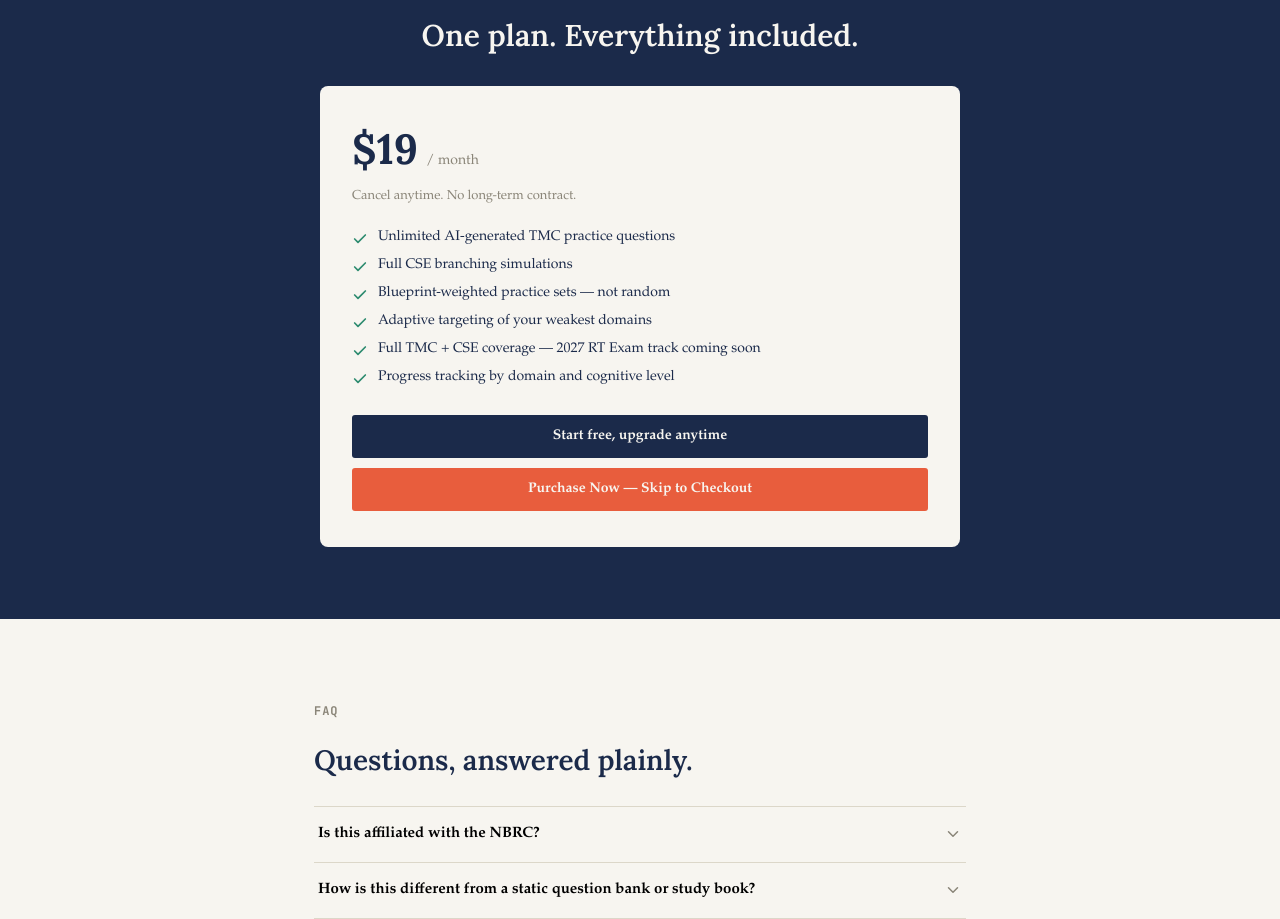
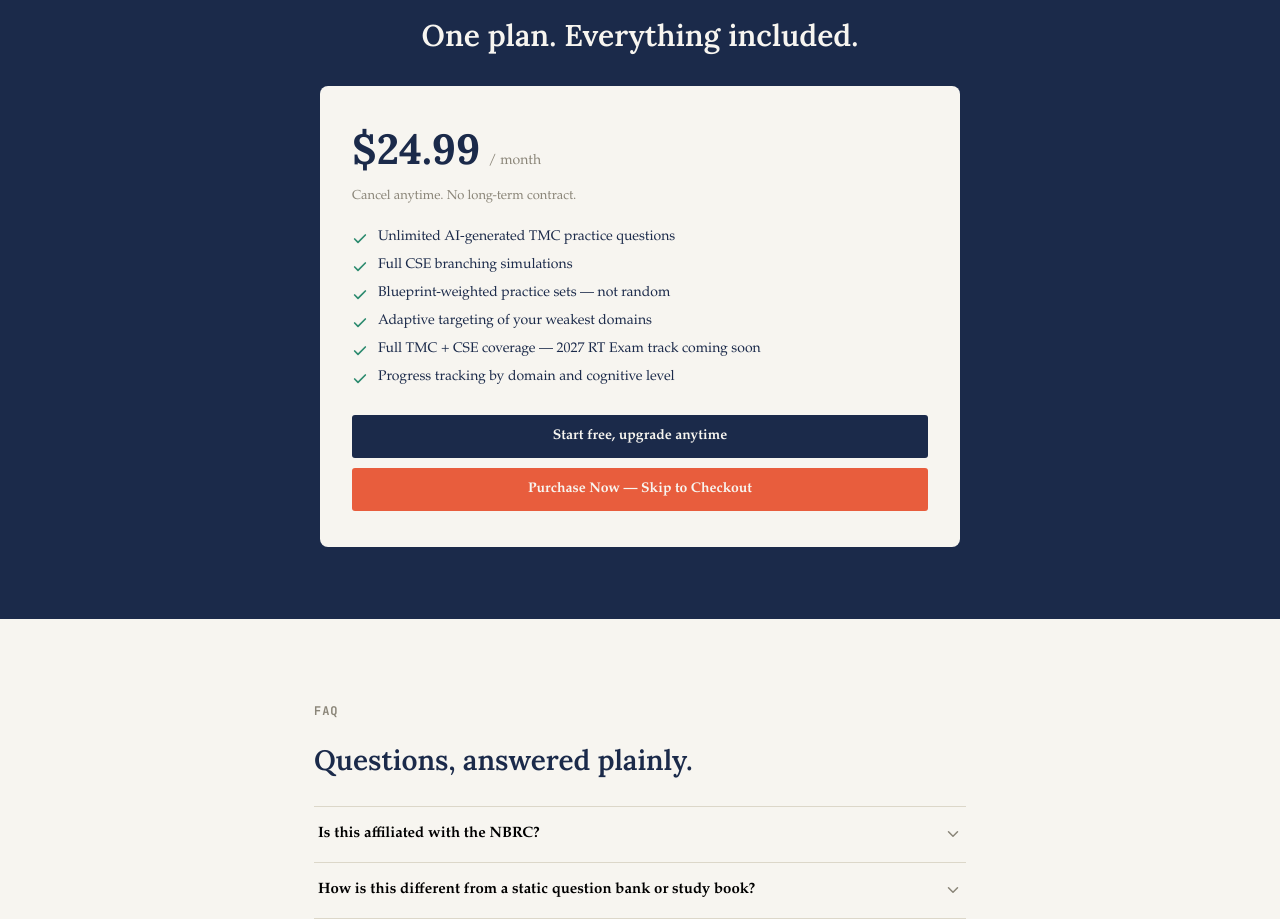
Before and after one commit to jrvinyard-design/crtrrtlanding, a React (Vite) app in the folder landing-site/: page / in a window 1280 px wide. Shown: the part 1740-2659 px from the top of the page. Built offline with nearby package versions, Linux system fonts and the light colour scheme.

Commit message:
Update App.jsx

```diff
--- a/landing-site/src/App.jsx
+++ b/landing-site/src/App.jsx
@@ -141,7 +141,7 @@ export default function Landing() {
 
           <div style={{ background: "#F7F5F0", borderRadius: 8, padding: "36px 32px", textAlign: "left" }}>
             <div style={{ display: "flex", alignItems: "baseline", gap: 8, marginBottom: 4 }}>
-              <span className="serif" style={{ fontSize: 42, fontWeight: 700 }}>$19</span>
+              <span className="serif" style={{ fontSize: 42, fontWeight: 700 }}>$24.99</span>
               <span style={{ fontSize: 14, color: "#8A8578" }}>/ month</span>
             </div>
             <p style={{ fontSize: 13, color: "#8A8578", marginBottom: 24 }}>Cancel anytime. No long-term contract.</p>
```
